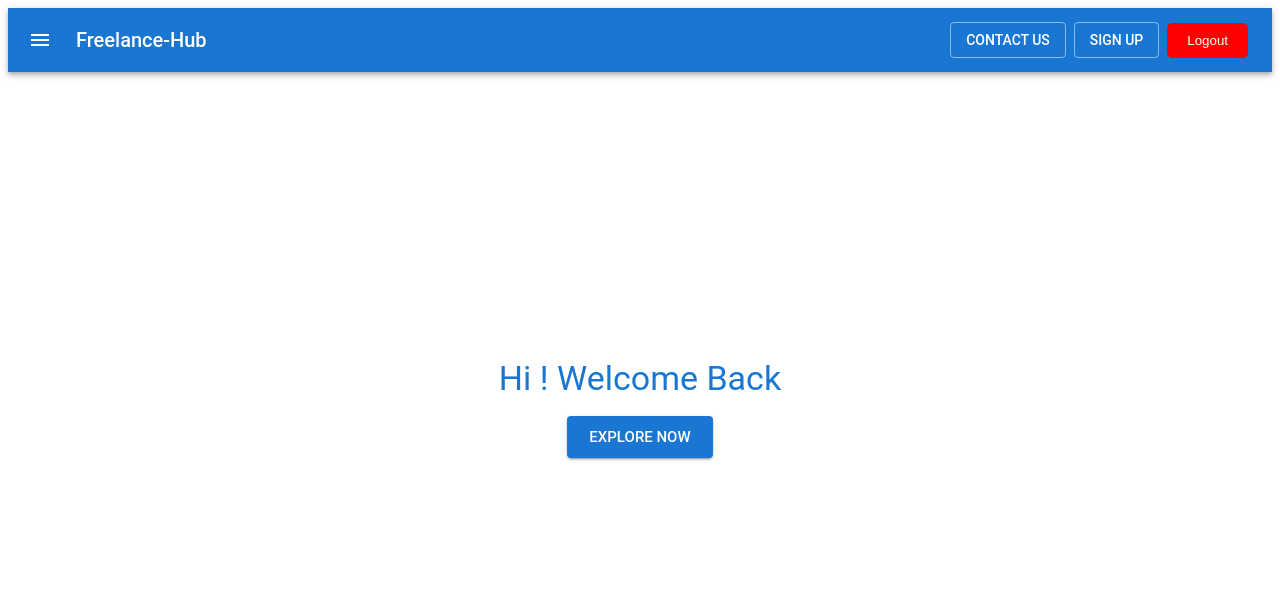
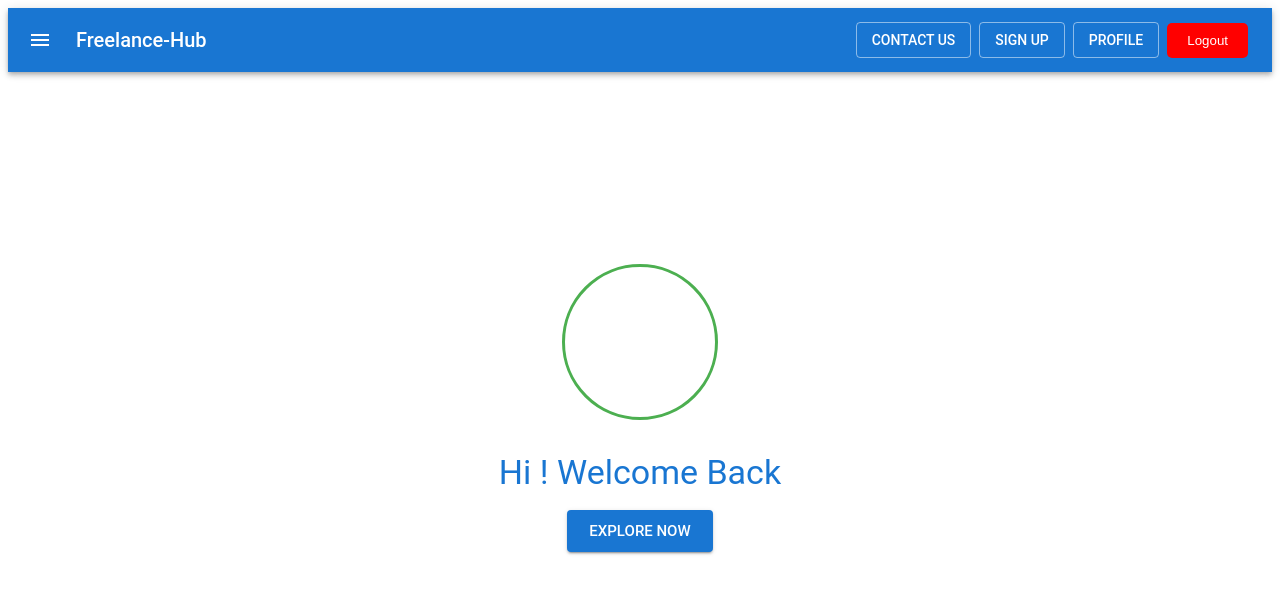
Before and after one commit to asirialwis/Freelancer-Hub, a React (Vite) app in the folder client/: page /home in a window 1280 px wide. Shown: the top 594 px of the page. Built offline with nearby package versions, Linux system fonts and the light colour scheme; no server answers.

Commit message:
add ProfileImageViewer component and integrate into Home

```diff
--- a/client/src/components/Home.tsx
+++ b/client/src/components/Home.tsx
@@ -9,6 +9,7 @@ import LogoutButton from "./LogoutButton";
 import { ThemeProvider, createTheme } from "@mui/material/styles";
 import { useLocation, useNavigate } from "react-router-dom";
 import { Stack } from "@mui/material";
+import ProfileImageViewer from "./profile/ProfileImageViewer";
 
 const theme = createTheme({
   palette: {
@@ -53,6 +54,9 @@ export default function Home() {
           <Button color="secondary" variant="outlined" sx={{ marginRight: 1 }} onClick={() => navigate("/signup")}>
             Sign UP
           </Button>
+          <Button color="secondary" variant="outlined" sx={{ marginRight: 1 }} onClick={() => navigate("/upload")}>
+            Profile
+          </Button>
           <LogoutButton />
         </Toolbar>
       </AppBar>
@@ -63,6 +67,7 @@ export default function Home() {
         spacing={2}
         style={{ minHeight: "80vh", padding: "1rem" }}
       >
+        <ProfileImageViewer />
         <Typography variant="h4" color="primary">
           Hi {username} ! Welcome Back
         </Typography>
--- /dev/null
+++ b/client/src/components/profile/ProfileImageViewer.tsx
@@ -0,0 +1,63 @@
+import React, { useState, useEffect } from "react";
+import { Avatar, Box, Typography, CircularProgress } from "@mui/material";
+import axios from "axios";
+
+const ProfileImageViewer: React.FC = () => {
+  const [imgUrl, setImgUrl] = useState<string | null>(null);
+  const [loading, setLoading] = useState<boolean>(false);
+  const [error, setError] = useState<string | null>(null);
+
+  useEffect(() => {
+    const fetchProfileImage = async () => {
+      const userId = localStorage.getItem("userId");
+      try {
+        setLoading(true);
+        const response = await axios.get(`http://localhost:5000/profile/${userId}`);
+
+
+        if (response.data && response.data.data && response.data.data.imgUrl) {
+          setImgUrl(response.data.data.imgUrl);
+        } else {
+          throw new Error("Image URL not found.");
+        }
+      } catch (err: any) {
+        setError(err.message || "Failed to load image.");
+        setImgUrl(null); // Ensure imgUrl is null when there's an error
+      } finally {
+        setLoading(false);
+      }
+    };
+
+    fetchProfileImage();
+  }, []);
+
+  return (
+    <Box
+      display="flex"
+      flexDirection="column"
+      alignItems="center"
+      justifyContent="center"
+      mt={2}
+    >
+      {loading ? (
+        <CircularProgress />
+      ) : (
+        <Avatar
+          src={imgUrl || undefined} // Only pass `src` if `imgUrl` exists
+          alt="Profile"
+          sx={{
+            width: 150,
+            height: 150,
+            border: "3px solid #4caf50", // Green border
+            backgroundColor: imgUrl ? "transparent" : "#ffffff", // White background if no image
+          }}
+        />
+      )}
+      <Typography variant="h6" color="textSecondary" mt={2}>
+        {/* {error ? error : "Profile Image"} */}
+      </Typography>
+    </Box>
+  );
+};
+
+export default ProfileImageViewer;
```
